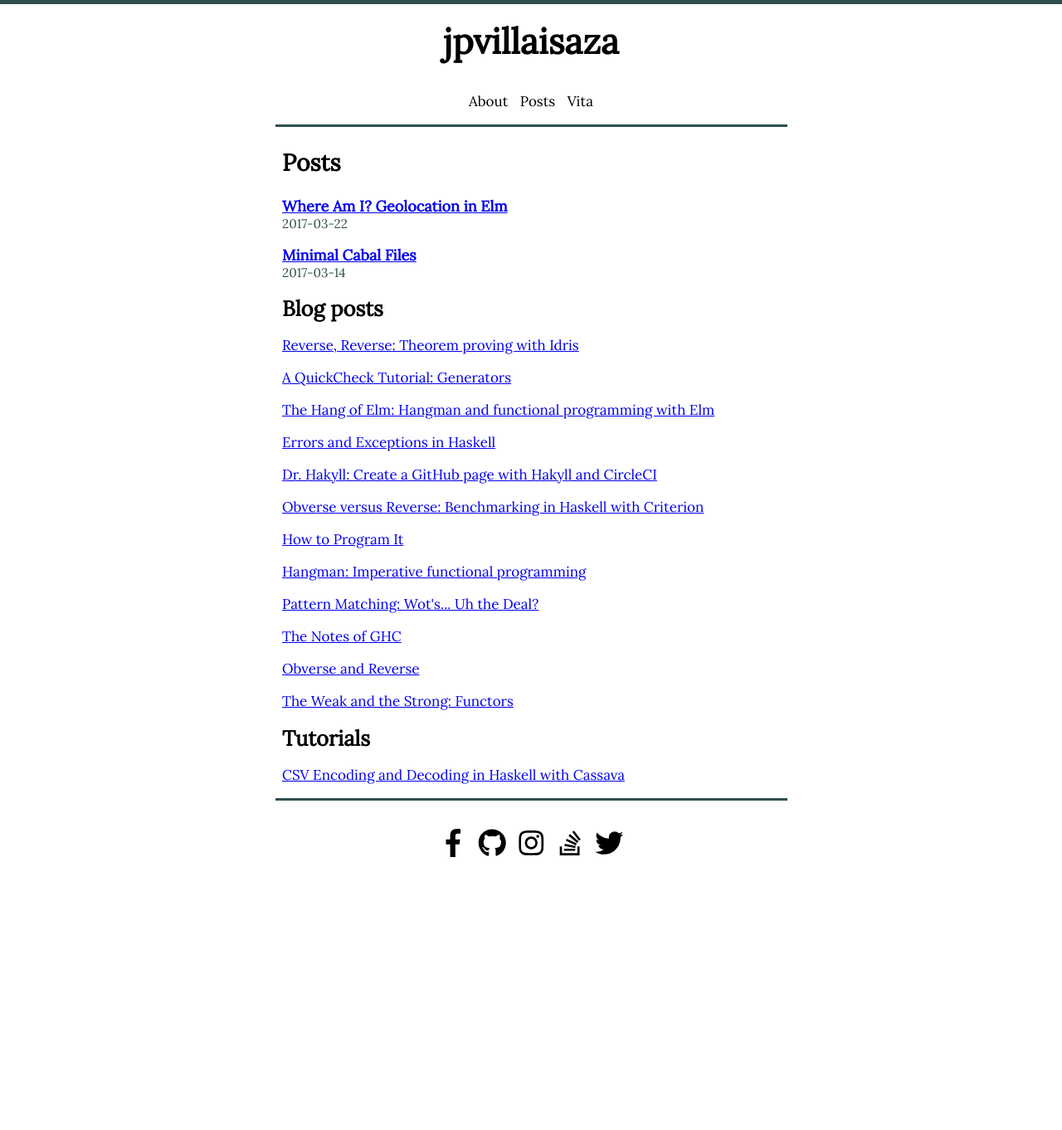
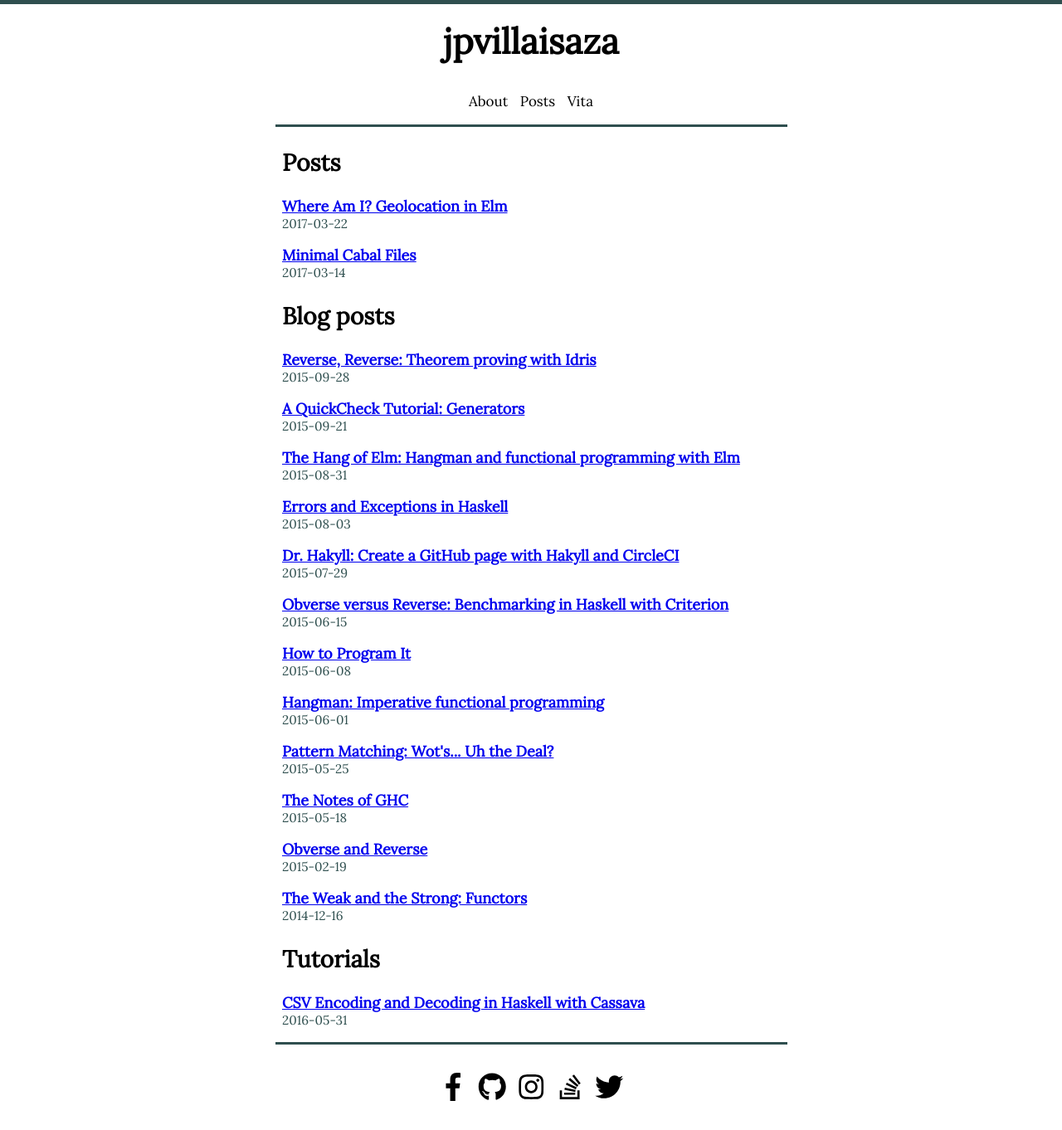
Before and after one commit to jpvillaisaza/jpvillaisaza.github.io, a Jekyll site: the page built from posts.html, in a window 1280 px wide. Shown: the whole page at 83% size. Built offline with Jekyll 4.4.1, drawn with Linux system fonts in a browser that asks for light colours; before the commit the page ends 1068 px from its top, so only the background shows below that.

Commit message:
Move external posts to data

```diff
--- /dev/null
+++ b/_data/stackbuilders.yml
@@ -0,0 +1,42 @@
+posts:
+  - date: 2015-09-28
+    title: "Reverse, Reverse: Theorem proving with Idris"
+    url: https://www.stackbuilders.com/news/reverse-reverse-theorem-proving-with-idris
+  - date: 2015-09-21
+    title: "A QuickCheck Tutorial: Generators"
+    url: https://www.stackbuilders.com/news/a-quickcheck-tutorial-generators
+  - date: 2015-08-31
+    title: "The Hang of Elm: Hangman and functional programming with Elm"
+    url: https://www.stackbuilders.com/news/the-hang-of-elm-hangman-and-functional-programming-with-elm
+  - date: 2015-08-03
+    title: "Errors and Exceptions in Haskell"
+    url: https://www.stackbuilders.com/news/errors-and-exceptions-in-haskell
+  - date: 2015-07-29
+    title: "Dr. Hakyll: Create a GitHub page with Hakyll and CircleCI"
+    url: https://www.stackbuilders.com/news/dr-hakyll-create-a-github-page-with-hakyll-and-circleci
+  - date: 2015-06-15
+    title: "Obverse versus Reverse: Benchmarking in Haskell with Criterion"
+    url: https://www.stackbuilders.com/news/obverse-versus-reverse-benchmarking-in-haskell-with-criterion
+  - date: 2015-06-08
+    title: "How to Program It"
+    url: https://www.stackbuilders.com/news/how-to-program-it
+  - date: 2015-06-01
+    title: "Hangman: Imperative functional programming"
+    url: https://www.stackbuilders.com/news/hangman-imperative-functional-programming
+  - date: 2015-05-25
+    title: "Pattern Matching: Wot's... Uh the Deal?"
+    url: https://www.stackbuilders.com/news/pattern-matching-wot-s-uh-the-deal
+  - date: 2015-05-18
+    title: "The Notes of GHC"
+    url: https://www.stackbuilders.com/news/the-notes-of-ghc
+  - date: 2015-02-19
+    title: "Obverse and Reverse"
+    url: https://www.stackbuilders.com/news/obverse-and-reverse
+  - date: 2014-12-16
+    title: "The Weak and the Strong: Functors"
+    url: https://www.stackbuilders.com/news/the-weak-and-the-strong-functors
+
+tutorials:
+  - date: 2016-05-31
+    title: "CSV Encoding and Decoding in Haskell with Cassava"
+    url: https://www.stackbuilders.com/tutorials/haskell/csv-encoding-decoding/
--- a/index.html
+++ b/index.html
@@ -2,9 +2,9 @@
 layout: default
 ---
 
-<div>
+<section>
   <h2>
     Posts
   </h2>
   {% include posts.html posts=site.posts %}
-</div>
+</section>
--- a/posts.html
+++ b/posts.html
@@ -2,85 +2,16 @@
 layout: default
 ---
 
-<div>
+<section>
   <h2>
     Posts
   </h2>
   {% include posts.html posts=site.posts %}
-</div>
-
-{% assign sb = "https://www.stackbuilders.com/" %}
+</section>
 
 <section>
-  <h3>Blog posts</h3>
-  <ul class="posts">
-    <li>
-      <a href="{{ sb }}news/reverse-reverse-theorem-proving-with-idris">
-	Reverse, Reverse: Theorem proving with Idris
-      </a>
-    </li>
-    <li>
-      <a href="{{ sb }}news/a-quickcheck-tutorial-generators">
-	A QuickCheck Tutorial: Generators
-      </a>
-    </li>
-    <li>
-      <a href="{{ sb }}news/the-hang-of-elm-hangman-and-functional-programming-with-elm">
-	The Hang of Elm: Hangman and functional programming with Elm
-      </a>
-    </li>
-    <li>
-      <a href="{{ sb }}news/errors-and-exceptions-in-haskell">
-	Errors and Exceptions in Haskell
-      </a>
-    </li>
-    <li>
-      <a href="{{ sb }}news/dr-hakyll-create-a-github-page-with-hakyll-and-circleci">
-	Dr. Hakyll: Create a GitHub page with Hakyll and CircleCI
-      </a>
-    </li>
-    <li>
-      <a href="{{ sb }}news/obverse-versus-reverse-benchmarking-in-haskell-with-criterion">
-	Obverse versus Reverse: Benchmarking in Haskell with Criterion
-      </a>
-    </li>
-    <li>
-      <a href="{{ sb }}news/how-to-program-it">
-	How to Program It
-      </a>
-    </li>
-    <li>
-      <a href="{{ sb }}news/hangman-imperative-functional-programming">
-	Hangman: Imperative functional programming
-      </a>
-    </li>
-    <li>
-      <a href="{{ sb }}news/pattern-matching-wot-s-uh-the-deal">
-	Pattern Matching: Wot's... Uh the Deal?
-      </a>
-    </li>
-    <li>
-      <a href="{{ sb }}news/the-notes-of-ghc">
-	The Notes of GHC
-      </a>
-    </li>
-    <li>
-      <a href="{{ sb }}news/obverse-and-reverse">
-	Obverse and Reverse
-      </a>
-    </li>
-    <li>
-      <a href="{{ sb }}news/the-weak-and-the-strong-functors">
-	The Weak and the Strong: Functors
-      </a>
-    </li>
-  </ul>
-  <h3>Tutorials</h3>
-  <ul class="posts">
-    <li>
-      <a href="{{ sb }}tutorials/haskell/csv-encoding-decoding/">
-	CSV Encoding and Decoding in Haskell with Cassava
-      </a>
-    </li>
-  </ul>
+  <h2>Blog posts</h2>
+  {% include posts.html posts=site.data.stackbuilders.posts %}
+  <h2>Tutorials</h2>
+  {% include posts.html posts=site.data.stackbuilders.tutorials %}
 </section>
```
